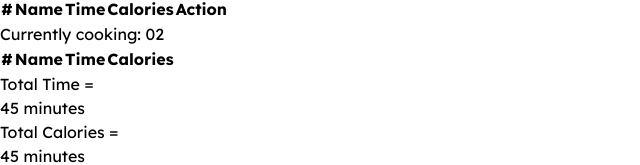
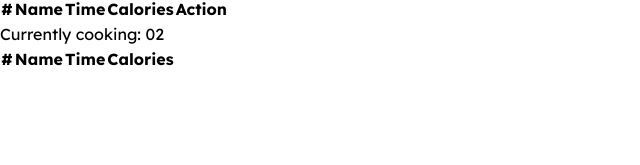
Before and after one commit to miraz46/recipies-calories, a React (Vite) app: page / in a window 1280 px wide. Shown: the part 4672-4837 px from the top of the page, without its empty margins (0-640 px from the left). After the commit the page ends 4744 px from the top, so only its background shows below. Built offline with nearby package versions, Linux system fonts and the light colour scheme.

Commit message:
revise project

```diff
--- a/src/Components/Cart.jsx
+++ b/src/Components/Cart.jsx
@@ -48,19 +48,6 @@ const Cart = ({ cooks, handlePreparing, cooking }) => {
                     </tbody>
                 </table>
             </div>
-            {/* Total time and calories */}
-            <div className='flex justify-between'>
-                <div className='flex items-center gap-2'>
-                    <h2 className='text-xl font-medium'>Total Time =
-                    </h2>
-                    <p>45 minutes</p>
-                </div>
-                <div className='flex items-center gap-2'>
-                    <h2 className='text-xl font-medium'>Total Calories =
-                    </h2>
-                    <p>45 minutes</p>
-                </div>
-            </div>
         </div>
     );
 };
```
